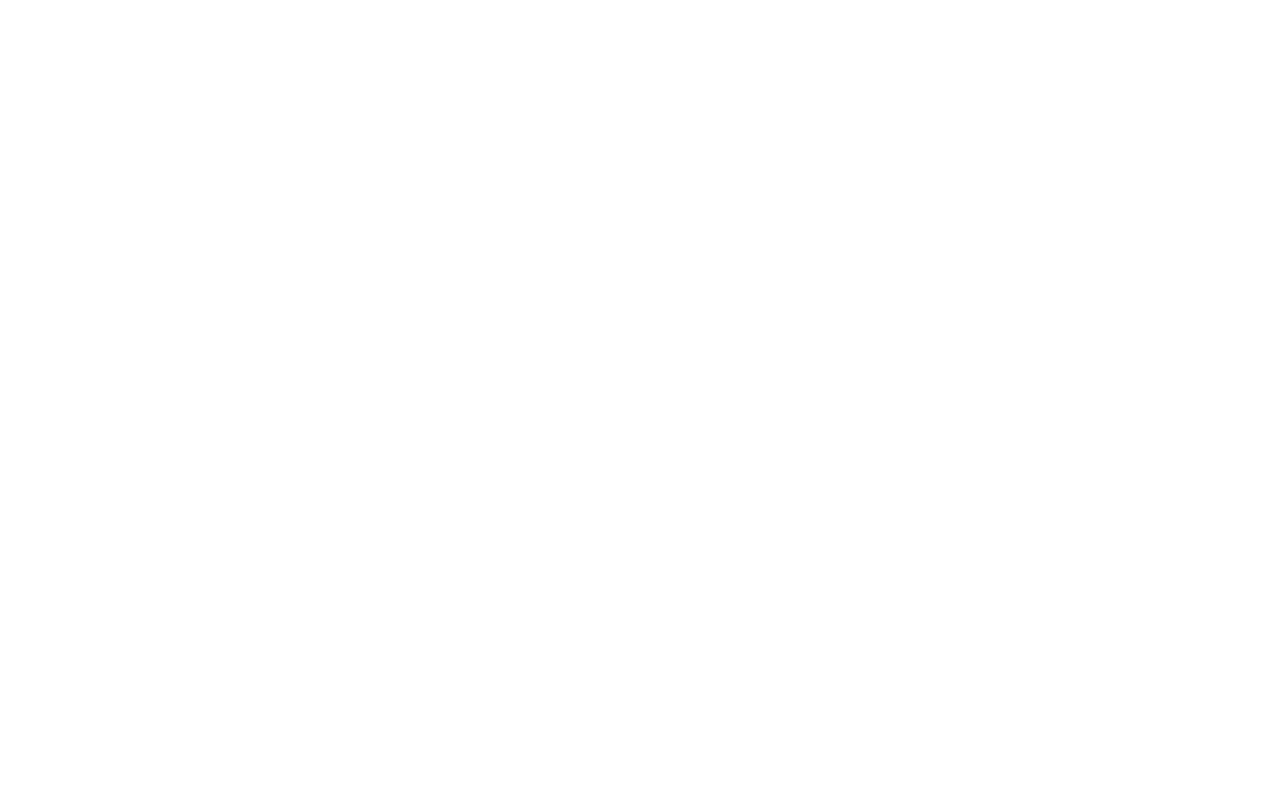
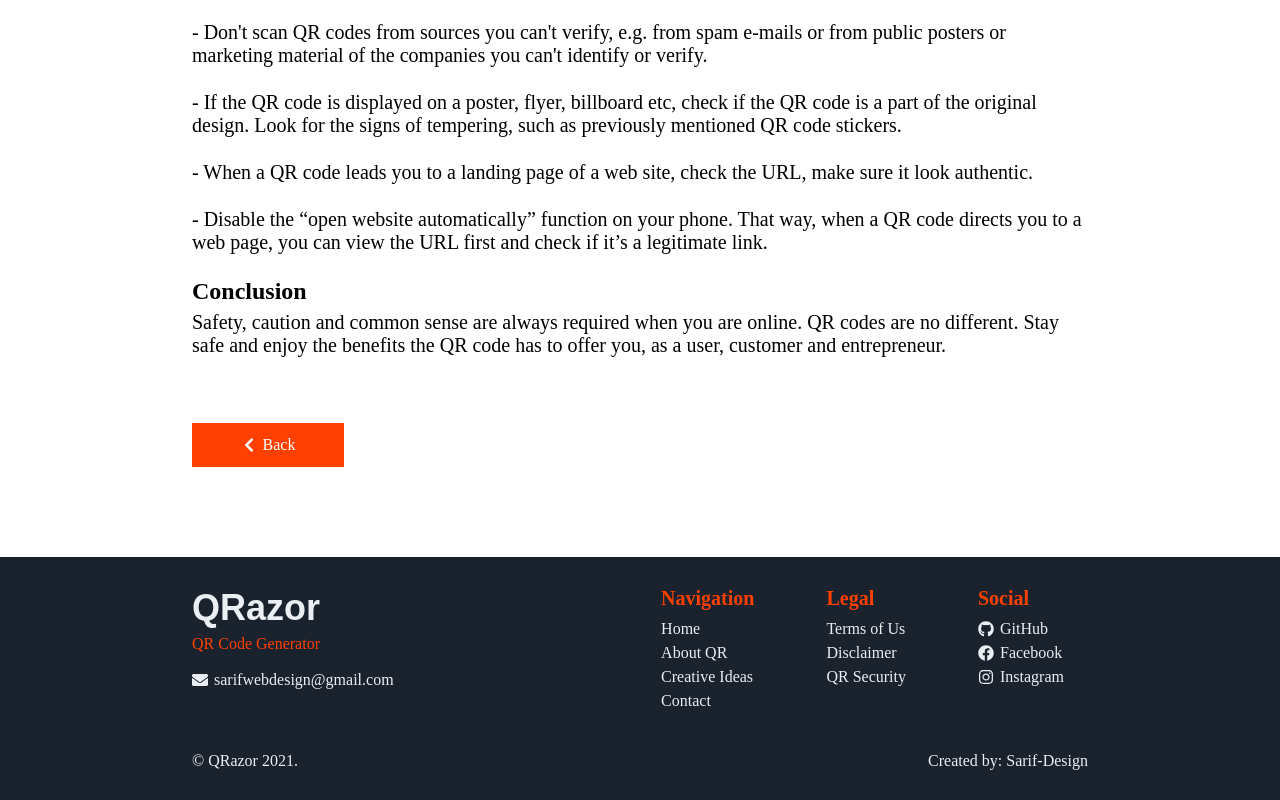
Before and after one commit to SJuras/QRazor, a React (Create React App) app in the folder qrazor/: page /security in a window 1280 px wide. Shown: the part 961-1761 px from the top of the page. Before the commit the page ends 800 px from the top, so only its background shows below. Built offline with nearby package versions, Linux system fonts and the light colour scheme.

Commit message:
v1.1.5 working on QR Security page.

```diff
--- a/qrazor/src/App.js
+++ b/qrazor/src/App.js
@@ -5,6 +5,7 @@
 import Home from './pages/Home.jsx';
 import Terms from './pages/Terms.jsx';
 import Disclaimer from './pages/Disclaimer.jsx';
+import Security from './pages/Security.jsx';
 
 function App() {
   return (
@@ -13,6 +14,7 @@
         <Route path="/" exact component={Home} />
         <Route path="/terms" exact component={Terms} />
         <Route path="/disclaimer" exact component={Disclaimer} />
+        <Route path="/security" exact component={Security} />
       </Switch>
     </Router>
   );
--- a/qrazor/src/components/Footer.jsx
+++ b/qrazor/src/components/Footer.jsx
@@ -155,7 +155,7 @@
                 <FooterList>
                   <FooterListItem><NavLink to="/terms">Terms of Us</NavLink></FooterListItem>
                   <FooterListItem><NavLink to="/disclaimer">Disclaimer</NavLink></FooterListItem>
-                  <FooterListItem><NavLink to="/">QR Security</NavLink></FooterListItem>
+                  <FooterListItem><NavLink to="/security">QR Security</NavLink></FooterListItem>
                 </FooterList>
               </FooterBiggerBox>
               <FooterBiggerBox>
--- a/qrazor/src/components/PageContent.jsx
+++ b/qrazor/src/components/PageContent.jsx
@@ -1,5 +1,7 @@
 import React from 'react';
 import styled from 'styled-components';
+import { Link } from 'react-router-dom';
+import { FaChevronLeft } from "react-icons/fa";
 
 
 const PageContainer = styled.div`
@@ -24,6 +26,30 @@
   margin-bottom: 24px;
 `
 
+const BtnContainer = styled.div`
+  padding: 42px 0px 30px;
+`
+
+const Btn = styled(Link)`
+  width: 150px;
+  text-align: center;
+  text-decoration: none;
+  display: inline-block;
+  /* margin: 0 10px; */
+  padding: 12px 0;
+  background-color: #ff4000;
+  color: #fff;
+  border: 0.5px solid #ff4000;
+  position: relative;
+  z-index: 1;
+  transition: 0.5s;
+  cursor: pointer;
+  &:hover {
+    background-color: #4f78de;
+    border-color: #4f78de;
+  }
+`
+
 
 function PageContent(props){
   return(
@@ -43,6 +69,9 @@
           <PageInnerP>{props.para9}</PageInnerP>
           <PageInnerH2>{props.title3}</PageInnerH2>
           <PageInnerP>{props.para10}</PageInnerP>
+          <BtnContainer>
+            <Btn to='/'><FaChevronLeft style={{marginBottom: "-3px", marginRight: "6px"}} />Back</Btn>
+          </BtnContainer>
         </PageInner>
       </Container>
     </PageContainer>
--- /dev/null
+++ b/qrazor/src/pages/Security.jsx
@@ -0,0 +1,35 @@
+import React from "react";
+import styled from 'styled-components';
+
+import PageHero from '../components/PageHero.jsx';
+import PageContent from '../components/PageContent.jsx';
+import Footer from '../components/Footer.jsx';
+
+
+const Disclaimer = () => {
+  return(
+    <>
+      <PageHero
+        title="QR SECURITY"
+       />
+       <PageContent
+       title1="Potential Security Risks"
+        para1="QR codes are internet links in real world, leading you to a web site or a resource hosted on the web. You, as a user, should always exercise the same caution as you would while browsing online and encountering links."
+        para2="QR technology cannot be hacked, however, the security risk for the user does not stem from the QR code itself, but from the online website or resource the QR code will lead you too. In short - QR code could lead you to a suspicious website or malicious code."
+        para3="Malicious actors could distribute fake flyers or posters or place them in public places. These fake flyers, posters or other marketing material could contain QR codes which would lead you to a malicious website or a malware. Malicious actors could also print their own QR codes on stickers and place them on legitimate posters and flyers, over the original QR codes."
+        title2="How to Stay Safe?"
+        para4="QR codes are readable only by machines. Unlike links on the Internet, a user, You, cannot just read them and identify the suspicious links."
+        para5="However, you can still protect your self from security risks."
+        para6="- Don't scan QR codes from sources you can't verify, e.g. from spam e-mails or from public posters or marketing material of the companies you can't identify or verify."
+        para7="- If the QR code is displayed on a poster, flyer, billboard etc, check if the QR code is a part of the original design. Look for the signs of tempering, such as previously mentioned QR code stickers."
+        para8="- When a QR code leads you to a landing page of a web site, check the URL, make sure it look authentic."
+        para9="- Disable the “open website automatically” function on your phone. That way, when a QR code directs you to a web page, you can view the URL first and check if it’s a legitimate link."
+        title3="Conclusion"
+        para10="Safety, caution and common sense are always required when you are online. QR codes are no different. Stay safe and enjoy the benefits the QR code has to offer you, as a user, customer and entrepreneur."
+       />
+      <Footer />
+    </>
+  );
+}
+
+export default Disclaimer;
```
